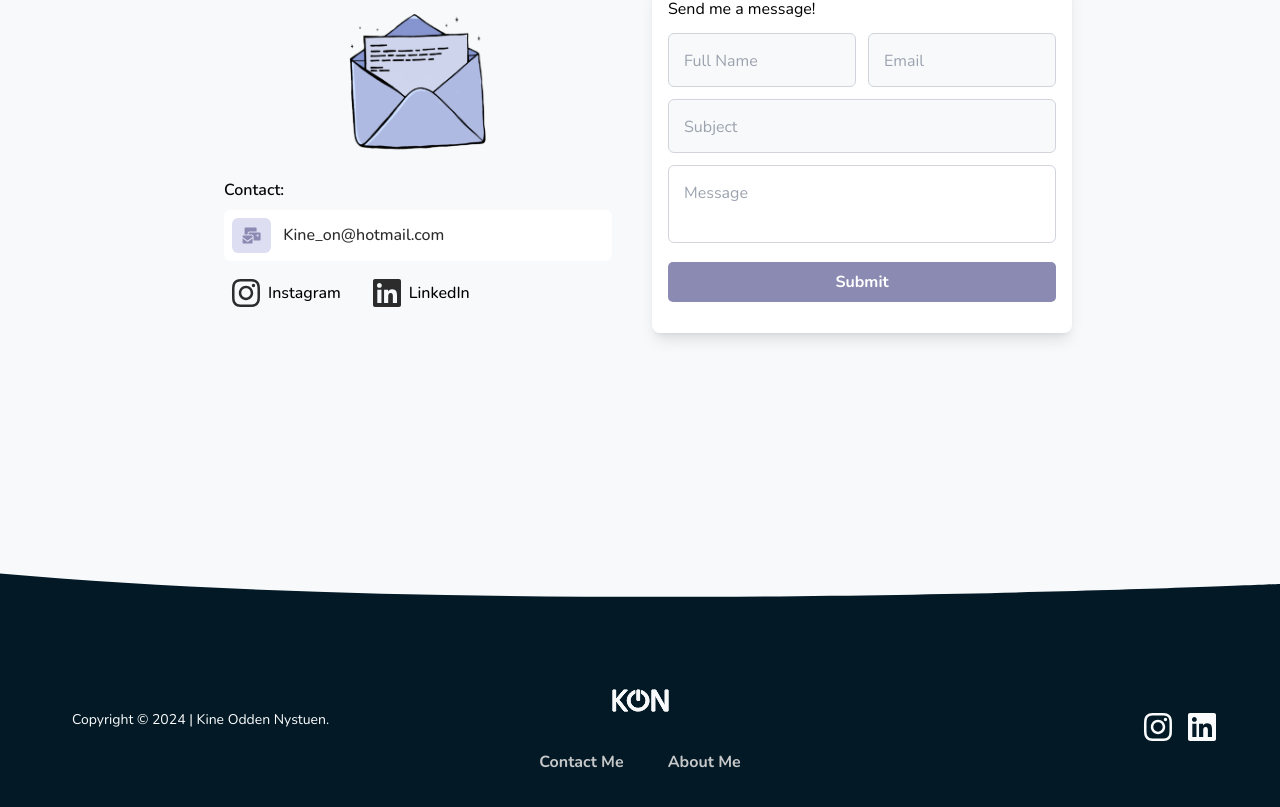
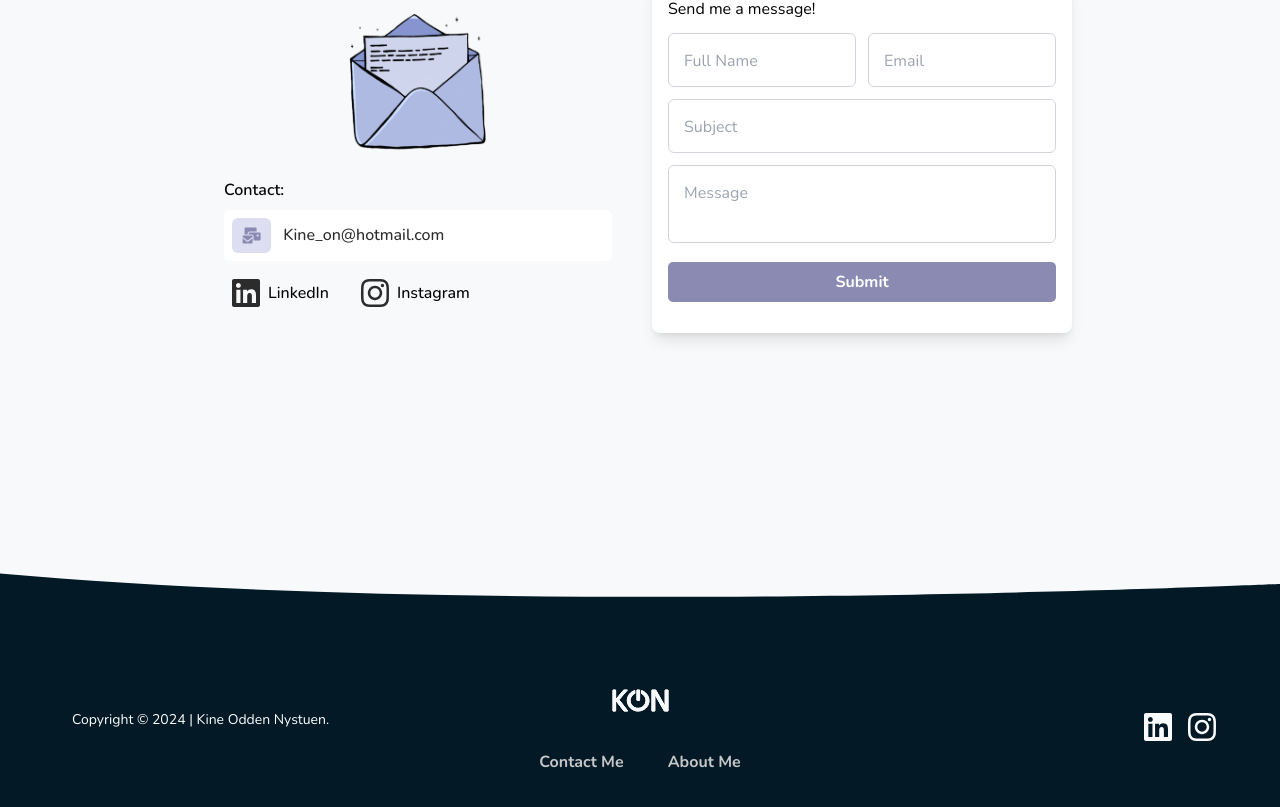
Before and after one commit to Kinenystuen/KON_portfolio, a React (Vite) app: page / in a window 1280 px wide. Shown: the part 4206-5013 px from the top of the page. Built offline with nearby package versions, Linux system fonts and the light colour scheme; no server answers; what tailwindcss-motion would draw is missing.

Commit message:
small changes

```diff
--- a/src/components/shared/FooterBar.tsx
+++ b/src/components/shared/FooterBar.tsx
@@ -78,7 +78,8 @@ const FooterBar = () => {
                 target="_blank"
                 rel="noopener noreferrer"
                 className="text-whiteFont-300 hover:text-color4 dark:text-whiteFont-300 dark:hover:text-color4 transition duration-300 ease-in-out"
-                aria-label={`Visit our ${media.platform}`}
+                aria-label={`Visit ${media.platform}`}
+                title={media.platform}
               >
                 <FontAwesomeIcon icon={media.icon} size="2x" />
               </a>
--- a/src/components/ui/Input.tsx
+++ b/src/components/ui/Input.tsx
@@ -41,13 +41,13 @@ const Input: React.FC<InputProps> = ({
             : undefined
         })}
         placeholder=" "
-        className="peer cursor-pointer w-full p-2 px-3 pt-5 pb-2 border border-gray-300 dark:border-customBgDark-600 rounded-md focus:outline-none focus:ring-2 focus:ring-color4-700 focus:border-color4-600"
+        className="peer cursor-pointer w-full p-2 px-3 pt-5 pb-2 bg-white focus:bg-white dark:bg-customBgDark-500 border border-gray-300 dark:border-customBgDark-600 rounded-md focus:outline-none focus:ring-2 focus:ring-color4-700 focus:border-color4-600"
       />
 
       {/* Label */}
       <label
         htmlFor={InputId}
-        className="absolute rounded-md left-3 top-[-8px] text-gray-500 dark:text-whiteFont-700 bg-customBg text-sm dark:bg-customBgDark-500 px-1 transition-all peer-placeholder-shown:top-4 peer-placeholder-shown:text-gray-400 peer-placeholder-shown:text-base peer-focus:top-[-8px] peer-focus:text-sm peer-focus:text-color4-800 dark:peer-focus:text-whiteFont-600"
+        className="absolute rounded-md left-3 top-[-8px] text-gray-500 dark:text-whiteFont-700 bg-white text-sm dark:bg-customBgDark-500 px-1 transition-all peer-placeholder-shown:top-4 peer-placeholder-shown:text-gray-400 peer-placeholder-shown:text-base peer-focus:top-[-8px] peer-focus:text-sm peer-focus:text-color4-800 dark:peer-focus:text-whiteFont-600"
       >
         {InputLabel}
       </label>
--- a/src/library/constants/index.ts
+++ b/src/library/constants/index.ts
@@ -21,14 +21,14 @@ export const headerNavLinks = [
 export const socialMedia = [
   {
     id: 1,
+    platform: "LinkedIn",
+    icon: faLinkedin,
+    link: "https://www.linkedin.com/in/kine-odden-nystuen-208744223/"
+  },
+  {
+    id: 2,
     platform: "Instagram",
     icon: faInstagram,
     link: "https://www.instagram.com/kinenystuen/"
-  },
-  {
-    id: 2,
-    platform: "LinkedIn",
-    icon: faLinkedin,
-    link: "https://www.linkedin.com/in/kine-odden-nystuen-208744223/"
   }
 ];
```
